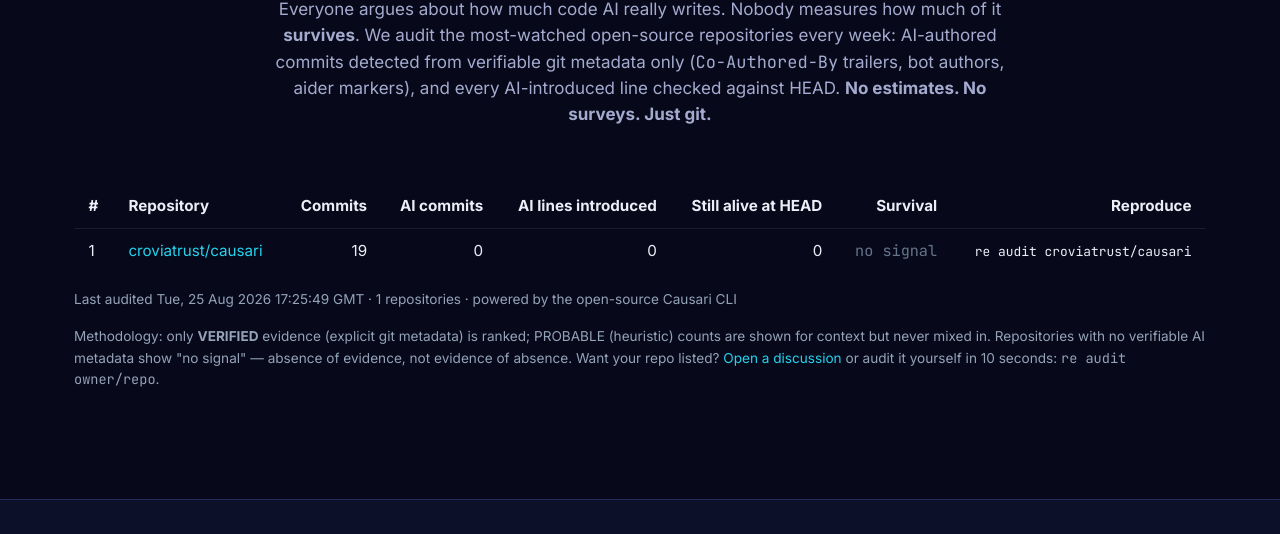
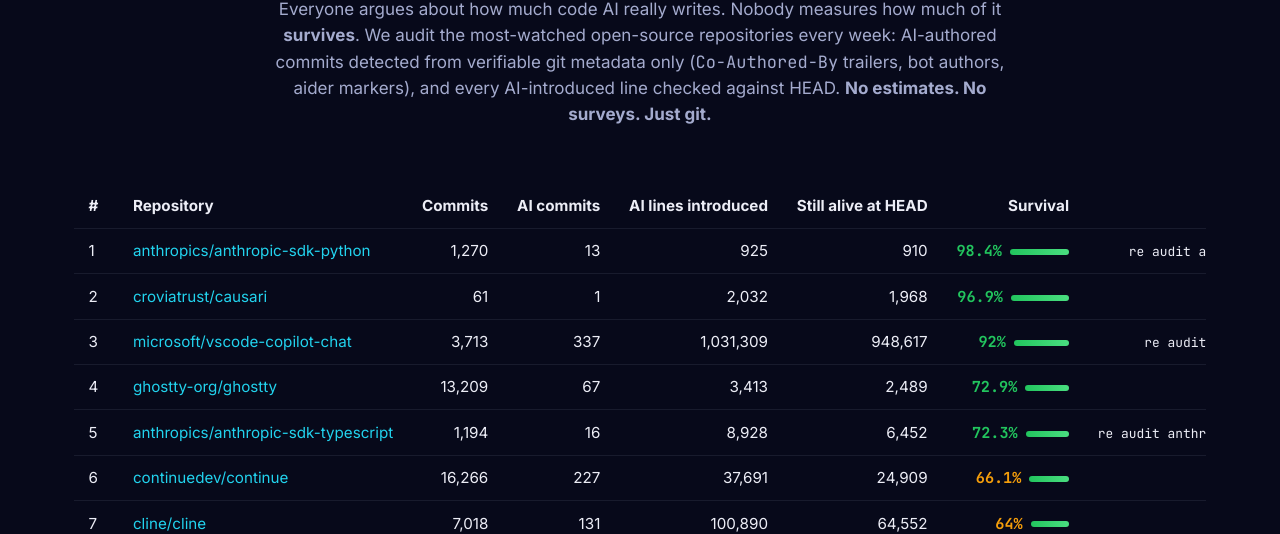
Before and after one commit to croviatrust/causari, a plain HTML site: page site/survival.html in a window 1280 px wide. Shown: the part 274-808 px from the top of the page. Drawn offline with Linux system fonts and the light colour scheme.

Commit message:
fix(site): CSP blocked leaderboard - externalize script, allow raw.githubusercontent connect-src, refresh fallback data

```diff
--- a/site/survival-data.json
+++ b/site/survival-data.json
@@ -1,17 +1,37 @@
 {
-  "generated_at": "2026-08-25T17:25:49Z",
+  "generated_at": "2026-08-25T18:00:49Z",
   "tool": "causari",
   "command": "re audit <owner/repo> --json",
   "rows": [
     {
-      "repo": "croviatrust/causari",
-      "audited_at": "2026-08-25T17:25:49Z",
-      "total_commits": 19,
-      "verified": {
-        "commits": 0,
-        "introduced": 0,
-        "survival_rate": null,
-        "surviving": 0
+      "repo": "crewAIInc/crewAI",
+      "audited_at": "2026-08-25T18:00:49Z",
+      "by_agent": {
+        "aider": {
+          "commits": 3,
+          "introduced": 224,
+          "surviving": 0
+        },
+        "claude-code": {
+          "commits": 83,
+          "introduced": 51479,
+          "surviving": 43833
+        },
+        "cursor": {
+          "commits": 15,
+          "introduced": 3238232,
+          "surviving": 77874
+        },
+        "devin": {
+          "commits": 46,
+          "introduced": 10674,
+          "surviving": 5748
+        },
+        "github-copilot": {
+          "commits": 9,
+          "introduced": 29608,
+          "surviving": 29068
+        }
       },
       "probable": {
         "commits": 0,
@@ -19,7 +39,371 @@
         "survival_rate": null,
         "surviving": 0
       },
-      "by_agent": {}
+      "total_commits": 2690,
+      "verified": {
+        "commits": 156,
+        "introduced": 3330217,
+        "survival_rate": 0.04700084108633161,
+        "surviving": 156523
+      }
+    },
+    {
+      "repo": "microsoft/vscode-copilot-chat",
+      "audited_at": "2026-08-25T18:00:49Z",
+      "by_agent": {
+        "claude-code": {
+          "commits": 5,
+          "introduced": 705,
+          "surviving": 196
+        },
+        "github-copilot": {
+          "commits": 332,
+          "introduced": 1030604,
+          "surviving": 948421
+        }
+      },
+      "probable": {
+        "commits": 0,
+        "introduced": 0,
+        "survival_rate": null,
+        "surviving": 0
+      },
+      "total_commits": 3713,
+      "verified": {
+        "commits": 337,
+        "introduced": 1031309,
+        "survival_rate": 0.9198184055409193,
+        "surviving": 948617
+      }
+    },
+    {
+      "repo": "Aider-AI/aider",
+      "audited_at": "2026-08-25T18:00:49Z",
+      "by_agent": {
+        "aider": {
+          "commits": 11155,
+          "introduced": 374669,
+          "surviving": 239549
+        },
+        "claude-code": {
+          "commits": 1,
+          "introduced": 19,
+          "surviving": 19
+        }
+      },
+      "probable": {
+        "commits": 0,
+        "introduced": 0,
+        "survival_rate": null,
+        "surviving": 0
+      },
+      "total_commits": 12461,
+      "verified": {
+        "commits": 11156,
+        "introduced": 374688,
+        "survival_rate": 0.6393799641301563,
+        "surviving": 239568
+      }
+    },
+    {
+      "repo": "All-Hands-AI/OpenHands",
+      "audited_at": "2026-08-25T18:00:49Z",
+      "by_agent": {
+        "claude-code": {
+          "commits": 97,
+          "introduced": 59858,
+          "surviving": 19100
+        },
+        "cursor": {
+          "commits": 34,
+          "introduced": 42211,
+          "surviving": 35952
+        },
+        "github-copilot": {
+          "commits": 5,
+          "introduced": 115,
+          "surviving": 31
+        }
+      },
+      "probable": {
+        "commits": 0,
+        "introduced": 0,
+        "survival_rate": null,
+        "surviving": 0
+      },
+      "total_commits": 8098,
+      "verified": {
+        "commits": 136,
+        "introduced": 102184,
+        "survival_rate": 0.5390569952243013,
+        "surviving": 55083
+      }
+    },
+    {
+      "repo": "cline/cline",
+      "audited_at": "2026-08-25T18:00:49Z",
+      "by_agent": {
+        "claude-code": {
+          "commits": 50,
+          "introduced": 49566,
+          "surviving": 38722
+        },
+        "cursor": {
+          "commits": 34,
+          "introduced": 12711,
+          "surviving": 10073
+        },
+        "github-copilot": {
+          "commits": 47,
+          "introduced": 38613,
+          "surviving": 15757
+        }
+      },
+      "probable": {
+        "commits": 0,
+        "introduced": 0,
+        "survival_rate": null,
+        "surviving": 0
+      },
+      "total_commits": 7018,
+      "verified": {
+        "commits": 131,
+        "introduced": 100890,
+        "survival_rate": 0.63982555258202,
+        "surviving": 64552
+      }
+    },
+    {
+      "repo": "continuedev/continue",
+      "audited_at": "2026-08-25T18:00:49Z",
+      "by_agent": {
+        "aider": {
+          "commits": 2,
+          "introduced": 141,
+          "surviving": 49
+        },
+        "claude-code": {
+          "commits": 214,
+          "introduced": 35558,
+          "surviving": 23403
+        },
+        "cursor": {
+          "commits": 10,
+          "introduced": 580,
+          "surviving": 574
+        },
+        "github-copilot": {
+          "commits": 1,
+          "introduced": 1412,
+          "surviving": 883
+        }
+      },
+      "probable": {
+        "commits": 0,
+        "introduced": 0,
+        "survival_rate": null,
+        "surviving": 0
+      },
+      "total_commits": 16266,
+      "verified": {
+        "commits": 227,
+        "introduced": 37691,
+        "survival_rate": 0.6608739486880157,
+        "surviving": 24909
+      }
+    },
+    {
+      "repo": "sst/opencode",
+      "audited_at": "2026-08-25T18:00:49Z",
+      "by_agent": {
+        "claude-code": {
+          "commits": 34,
+          "introduced": 9015,
+          "surviving": 3400
+        },
+        "cursor": {
+          "commits": 3,
+          "introduced": 222,
+          "surviving": 97
+        },
+        "github-copilot": {
+          "commits": 12,
+          "introduced": 17408,
+          "surviving": 5805
+        }
+      },
+      "probable": {
+        "commits": 0,
+        "introduced": 0,
+        "survival_rate": null,
+        "surviving": 0
+      },
+      "total_commits": 15487,
+      "verified": {
+        "commits": 49,
+        "introduced": 26645,
+        "survival_rate": 0.34910865077875775,
+        "surviving": 9302
+      }
+    },
+    {
+      "repo": "browser-use/browser-use",
+      "audited_at": "2026-08-25T18:00:49Z",
+      "by_agent": {
+        "claude-code": {
+          "commits": 114,
+          "introduced": 13474,
+          "surviving": 1564
+        },
+        "github-copilot": {
+          "commits": 2,
+          "introduced": 3,
+          "surviving": 1
+        }
+      },
+      "probable": {
+        "commits": 0,
+        "introduced": 0,
+        "survival_rate": null,
+        "surviving": 0
+      },
+      "total_commits": 6883,
+      "verified": {
+        "commits": 116,
+        "introduced": 13477,
+        "survival_rate": 0.11612376641685836,
+        "surviving": 1565
+      }
+    },
+    {
+      "repo": "anthropics/anthropic-sdk-typescript",
+      "audited_at": "2026-08-25T18:00:49Z",
+      "by_agent": {
+        "claude-code": {
+          "commits": 16,
+          "introduced": 8928,
+          "surviving": 6452
+        }
+      },
+      "probable": {
+        "commits": 0,
+        "introduced": 0,
+        "survival_rate": null,
+        "surviving": 0
+      },
+      "total_commits": 1194,
+      "verified": {
+        "commits": 16,
+        "introduced": 8928,
+        "survival_rate": 0.7226702508960573,
+        "surviving": 6452
+      }
+    },
+    {
+      "repo": "ghostty-org/ghostty",
+      "audited_at": "2026-08-25T18:00:49Z",
+      "by_agent": {
+        "claude-code": {
+          "commits": 66,
+          "introduced": 3412,
+          "surviving": 2488
+        },
+        "github-copilot": {
+          "commits": 1,
+          "introduced": 1,
+          "surviving": 1
+        }
+      },
+      "probable": {
+        "commits": 0,
+        "introduced": 0,
+        "survival_rate": null,
+        "surviving": 0
+      },
+      "total_commits": 13209,
+      "verified": {
+        "commits": 67,
+        "introduced": 3413,
+        "survival_rate": 0.7292704365660709,
+        "surviving": 2489
+      }
+    },
+    {
+      "repo": "openai/codex",
+      "audited_at": "2026-08-25T18:00:49Z",
+      "by_agent": {
+        "claude-code": {
+          "commits": 10,
+          "introduced": 2250,
+          "surviving": 1388
+        },
+        "github-copilot": {
+          "commits": 3,
+          "introduced": 230,
+          "surviving": 120
+        }
+      },
+      "probable": {
+        "commits": 0,
+        "introduced": 0,
+        "survival_rate": null,
+        "surviving": 0
+      },
+      "total_commits": 9811,
+      "verified": {
+        "commits": 13,
+        "introduced": 2480,
+        "survival_rate": 0.6080645161290322,
+        "surviving": 1508
+      }
+    },
+    {
+      "repo": "croviatrust/causari",
+      "audited_at": "2026-08-25T18:00:49Z",
+      "by_agent": {
+        "cursor": {
+          "commits": 1,
+          "introduced": 2032,
+          "surviving": 1968
+        }
+      },
+      "probable": {
+        "commits": 0,
+        "introduced": 0,
+        "survival_rate": null,
+        "surviving": 0
+      },
+      "total_commits": 61,
+      "verified": {
+        "commits": 1,
+        "introduced": 2032,
+        "survival_rate": 0.968503937007874,
+        "surviving": 1968
+      }
+    },
+    {
+      "repo": "anthropics/anthropic-sdk-python",
+      "audited_at": "2026-08-25T18:00:49Z",
+      "by_agent": {
+        "claude-code": {
+          "commits": 13,
+          "introduced": 925,
+          "surviving": 910
+        }
+      },
+      "probable": {
+        "commits": 0,
+        "introduced": 0,
+        "survival_rate": null,
+        "surviving": 0
+      },
+      "total_commits": 1270,
+      "verified": {
+        "commits": 13,
+        "introduced": 925,
+        "survival_rate": 0.9837837837837838,
+        "surviving": 910
+      }
     }
   ]
 }
--- a/site/survival.html
+++ b/site/survival.html
@@ -117,59 +117,6 @@
   </div>
 </footer>
 
-<script>
-(async function () {
-  const tbody = document.querySelector("#lb tbody");
-  const meta = document.getElementById("lb-meta");
-  try {
-    const sources = [
-      "https://raw.githubusercontent.com/croviatrust/causari/leaderboard-data/site/survival-data.json",
-      "/survival-data.json",
-    ];
-    let data = null;
-    for (const src of sources) {
-      try {
-        const res = await fetch(src, { cache: "no-cache" });
-        if (res.ok) { data = await res.json(); break; }
-      } catch (_) { /* try next source */ }
-    }
-    if (!data) throw new Error("no data source");
-    const rows = (data.rows || []).filter(r => r.total_commits > 0);
-    if (!rows.length) throw new Error("empty");
-
-    // Rank: repos with verified AI lines first (by survival rate desc), then no-signal.
-    const signal = rows.filter(r => r.verified.introduced > 0)
-      .sort((a, b) => (b.verified.survival_rate ?? 0) - (a.verified.survival_rate ?? 0));
-    const silent = rows.filter(r => r.verified.introduced === 0);
-
-    const fmt = n => n.toLocaleString("en-US");
-    const rateCell = r => {
-      if (r.verified.introduced === 0) return '<span class="lb-rate none">no signal</span>';
-      const pct = Math.round((r.verified.survival_rate ?? 0) * 1000) / 10;
-      const cls = pct >= 70 ? "hi" : pct >= 40 ? "mid" : "lo";
-      return `<span class="lb-rate ${cls}">${pct}%</span><span class="lb-bar" style="width:${Math.max(4, pct * 0.6)}px"></span>`;
-    };
-
-    tbody.innerHTML = [...signal, ...silent].map((r, i) => `
-      <tr>
-        <td>${i + 1}</td>
-        <td><a href="https://github.com/${r.repo}" rel="noopener">${r.repo}</a></td>
-        <td>${fmt(r.total_commits)}</td>
-        <td>${fmt(r.verified.commits)}${r.probable.commits ? ` <span class="muted">(+${fmt(r.probable.commits)} probable)</span>` : ""}</td>
-        <td>${fmt(r.verified.introduced)}</td>
-        <td>${fmt(r.verified.surviving)}</td>
-        <td>${rateCell(r)}</td>
-        <td><code class="lb-repro" title="Click to copy" onclick="navigator.clipboard.writeText('re audit ${r.repo}')">re audit ${r.repo}</code></td>
-      </tr>`).join("");
-
-    if (data.generated_at) {
-      meta.textContent = `Last audited ${new Date(data.generated_at).toUTCString()} · ${rows.length} repositories · powered by the open-source Causari CLI`;
-    }
-  } catch (e) {
-    tbody.innerHTML = '<tr><td colspan="8" style="text-align:center;color:#64748b;">First audit run is in progress — check back soon, or run <code>re audit owner/repo</code> yourself.</td></tr>';
-  }
-})();
-document.getElementById("year").textContent = new Date().getFullYear();
-</script>
+<script src="/survival.js" defer></script>
 </body>
 </html>
--- /dev/null
+++ b/site/survival.js
@@ -0,0 +1,57 @@
+(async function () {
+  const tbody = document.querySelector("#lb tbody");
+  const meta = document.getElementById("lb-meta");
+  try {
+    const sources = [
+      "https://raw.githubusercontent.com/croviatrust/causari/leaderboard-data/site/survival-data.json",
+      "/survival-data.json",
+    ];
+    let data = null;
+    for (const src of sources) {
+      try {
+        const res = await fetch(src, { cache: "no-cache" });
+        if (res.ok) { data = await res.json(); break; }
+      } catch (_) { /* try next source */ }
+    }
+    if (!data) throw new Error("no data source");
+    const rows = (data.rows || []).filter(r => r.total_commits > 0);
+    if (!rows.length) throw new Error("empty");
+
+    // Rank: repos with verified AI lines first (by survival rate desc), then no-signal.
+    const signal = rows.filter(r => r.verified.introduced > 0)
+      .sort((a, b) => (b.verified.survival_rate ?? 0) - (a.verified.survival_rate ?? 0));
+    const silent = rows.filter(r => r.verified.introduced === 0);
+
+    const fmt = n => n.toLocaleString("en-US");
+    const rateCell = r => {
+      if (r.verified.introduced === 0) return '<span class="lb-rate none">no signal</span>';
+      const pct = Math.round((r.verified.survival_rate ?? 0) * 1000) / 10;
+      const cls = pct >= 70 ? "hi" : pct >= 40 ? "mid" : "lo";
+      return `<span class="lb-rate ${cls}">${pct}%</span><span class="lb-bar" style="width:${Math.max(4, pct * 0.6)}px"></span>`;
+    };
+
+    tbody.innerHTML = [...signal, ...silent].map((r, i) => `
+      <tr>
+        <td>${i + 1}</td>
+        <td><a href="https://github.com/${r.repo}" rel="noopener">${r.repo}</a></td>
+        <td>${fmt(r.total_commits)}</td>
+        <td>${fmt(r.verified.commits)}${r.probable.commits ? ` <span class="muted">(+${fmt(r.probable.commits)} probable)</span>` : ""}</td>
+        <td>${fmt(r.verified.introduced)}</td>
+        <td>${fmt(r.verified.surviving)}</td>
+        <td>${rateCell(r)}</td>
+        <td><code class="lb-repro" title="Click to copy" data-repo="${r.repo}">re audit ${r.repo}</code></td>
+      </tr>`).join("");
+
+    tbody.addEventListener("click", (e) => {
+      const el = e.target.closest(".lb-repro");
+      if (el) navigator.clipboard.writeText(`re audit ${el.dataset.repo}`);
+    });
+
+    if (data.generated_at) {
+      meta.textContent = `Last audited ${new Date(data.generated_at).toUTCString()} · ${rows.length} repositories · powered by the open-source Causari CLI`;
+    }
+  } catch (e) {
+    tbody.innerHTML = '<tr><td colspan="8" style="text-align:center;color:#64748b;">First audit run is in progress — check back soon, or run <code>re audit owner/repo</code> yourself.</td></tr>';
+  }
+})();
+document.getElementById("year").textContent = new Date().getFullYear();
```
Also changed, not shown: 1 other file.
